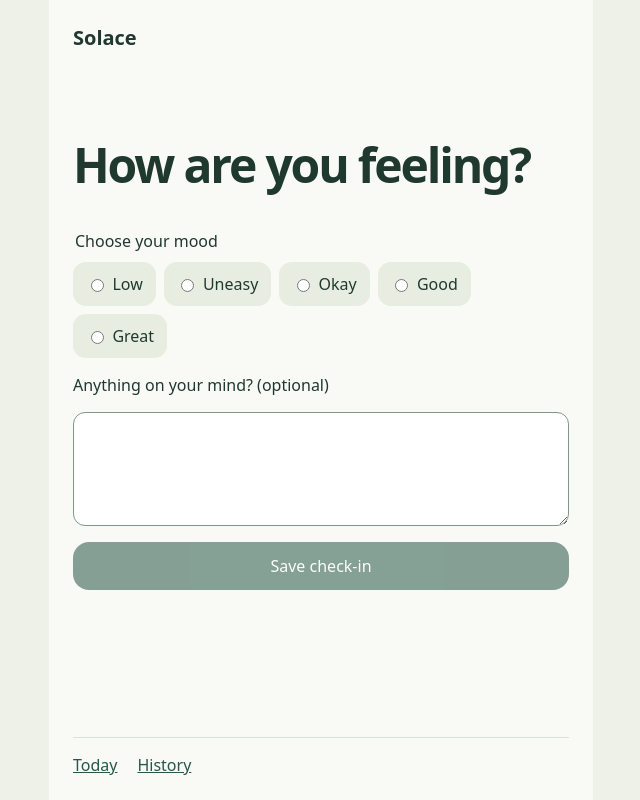
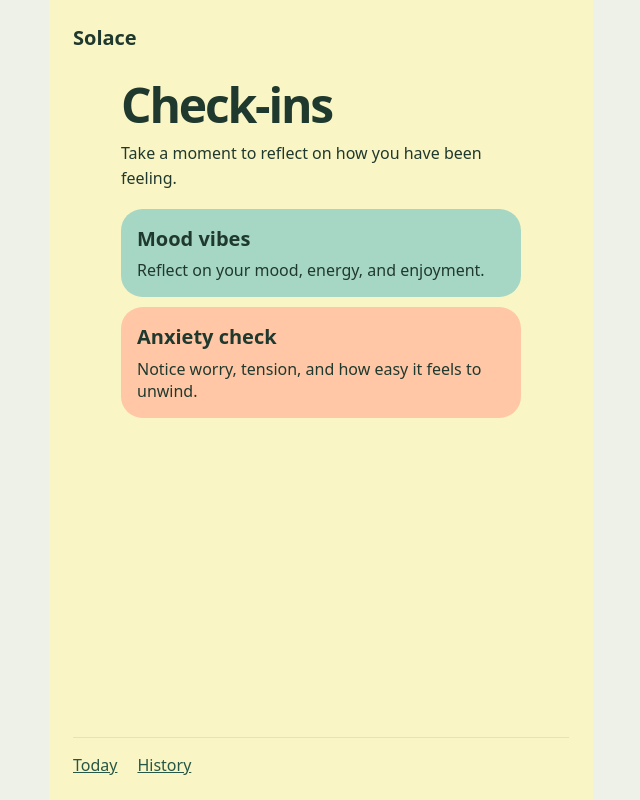
Before and after one commit to n9902492-stack/Solace-AI-, a Next.js app: page /today in a window 1280 px wide. Shown: the whole page, without its empty margins (319-959 px from the left). Built offline with nearby package versions, Linux system fonts and the light colour scheme.

Commit message:
Add guided wellness check-ins

```diff
--- a/src/app/globals.css
+++ b/src/app/globals.css
@@ -17,3 +17,23 @@ nav a { color: #275746; }
 .history { display: grid; gap: .75rem; padding: 0; list-style: none; }
 .history li { display: grid; gap: .35rem; background: #e7eee1; border-radius: .9rem; padding: 1rem; overflow-wrap: anywhere; }
 time { font-size: .85rem; }
+
+.shell { background: #faf5c4; padding-inline: clamp(1rem, 5vw, 1.5rem); }
+main { padding-block: 1.75rem; }
+main h1 { margin: 0 0 .75rem; }
+.history li p { margin: .5rem 0 0; }
+.guided { display: grid; gap: .65rem; width: min(100%, 25rem); margin-inline: auto; }
+.guided h1, .guided h2, .guided p { margin: 0; }
+.guided > p { margin-bottom: .5rem; }
+.topic-card, .wellness-card { display: grid; gap: .45rem; border: 0; border-radius: 1.35rem; padding: 1rem; text-align: left; color: inherit; }
+.topic-card { font: inherit; }
+button.topic-card, .answer-button, .guided-back { cursor: pointer; }
+button.topic-card strong { font-size: 1.25rem; }
+.topic-card h1 { font-size: 1.5rem; }
+.topic-card.mood { background: #a6d7c4; }
+.topic-card.anxiety { background: #ffc7a6; }
+.wellness-card, .answer-button { background: #fffef7; }
+.wellness-card ol { display: grid; gap: .65rem; margin: .25rem 0 0; padding-inline-start: 1.5rem; }
+.guided progress { width: 100%; accent-color: #275746; }
+.answer-button { border: 1px solid #e4e2cb; border-radius: 2rem; min-height: 44px; padding: .65rem 1rem; text-align: left; font: inherit; color: inherit; }
+.guided-back { justify-self: start; border: 0; background: transparent; color: inherit; font: inherit; min-height: 44px; }
--- a/src/app/today/page.tsx
+++ b/src/app/today/page.tsx
@@ -1,5 +1,5 @@
-import CheckInForm from "../../components/CheckInForm";
+import GuidedCheckIn from "../../components/GuidedCheckIn";
 
 export default function Today() {
-  return <section><h1>How are you feeling?</h1><CheckInForm /></section>;
+  return <GuidedCheckIn />;
 }
--- /dev/null
+++ b/src/components/GuidedCheckIn.tsx
@@ -0,0 +1,74 @@
+"use client";
+
+import Link from "next/link";
+import { useState } from "react";
+import { options, saveGuidedCheckIn, topics, type Answer, type Topic } from "../lib/guided-check-ins";
+
+export default function GuidedCheckIn() {
+  const [topic, setTopic] = useState<Topic | null>(null);
+  const [answers, setAnswers] = useState<Answer[]>([]);
+  const [error, setError] = useState("");
+
+  function answer(option: Answer) {
+    if (!topic || answers.length >= topics[topic].questions.length) return;
+    const next = [...answers, option];
+
+    if (next.length === topics[topic].questions.length) {
+      try {
+        saveGuidedCheckIn(topic, next);
+      } catch {
+        setError("Your check-in could not be saved. Please try again.");
+        return;
+      }
+    }
+
+    setError("");
+    setAnswers(next);
+  }
+
+  if (!topic) return (
+    <section className="guided">
+      <h1>Check-ins</h1>
+      <p>Take a moment to reflect on how you have been feeling.</p>
+      <button className="topic-card mood" onClick={() => setTopic("mood")}>
+        <strong>{topics.mood.title}</strong><span>{topics.mood.description}</span>
+      </button>
+      <button className="topic-card anxiety" onClick={() => setTopic("anxiety")}>
+        <strong>{topics.anxiety.title}</strong><span>{topics.anxiety.description}</span>
+      </button>
+    </section>
+  );
+
+  const { title, questions, moves } = topics[topic];
+  const step = answers.length;
+  if (step === questions.length) return (
+    <section className="guided">
+      <div className="topic-card mood"><h1>Check-in saved</h1><p>{title} · 4 of 4 questions</p></div>
+      <div className="wellness-card">
+        <h2>Your wellness moves</h2>
+        <ol>{moves.map(move => <li key={move}>{move}</li>)}</ol>
+      </div>
+      <Link className="button" href="/history">Done</Link>
+    </section>
+  );
+
+  return (
+    <section className="guided">
+      <button className="guided-back" onClick={() => {
+        setError("");
+        if (step === 0) setTopic(null);
+        else setAnswers(answers.slice(0, -1));
+      }}>← Back</button>
+      <div className={`topic-card ${topic}`} aria-live="polite">
+        <span>Question {step + 1} of {questions.length}</span>
+        <progress aria-label="Check-in progress" value={step} max={questions.length} />
+        <h1>Over the past 2 weeks…</h1>
+        <p>{questions[step]}</p>
+      </div>
+      {options.map(option => (
+        <button className="answer-button" key={option} onClick={() => answer(option)}>{option}</button>
+      ))}
+      {error && <p role="alert">{error}</p>}
+    </section>
+  );
+}
--- /dev/null
+++ b/src/lib/guided-check-ins.ts
@@ -0,0 +1,46 @@
+export const topics = {
+  mood: {
+    title: "Mood vibes",
+    description: "Reflect on your mood, energy, and enjoyment.",
+    questions: [
+      "How often did you find it hard to enjoy things you usually like?",
+      "How often did you feel low or discouraged?",
+      "How often did you feel short on energy?",
+      "How often did everyday tasks feel harder than usual?",
+    ],
+    moves: ["Name one small thing that went well today.", "Take a short walk or stretch if it feels comfortable.", "Send a message to someone you trust."],
+  },
+  anxiety: {
+    title: "Anxiety check",
+    description: "Notice worry, tension, and how easy it feels to unwind.",
+    questions: [
+      "How often did you feel tense or on edge?",
+      "How often did worries keep coming back?",
+      "How often did you find it hard to relax?",
+      "How often did worry make it hard to focus?",
+    ],
+    moves: ["Notice three things you can see around you.", "Write down one worry and one small next step.", "Take a short break from what you are doing."],
+  },
+} as const;
+
+export type Topic = keyof typeof topics;
+export const options = ["Not at all", "A little", "Often", "Nearly always"] as const;
+export type Answer = typeof options[number];
+
+const key = "solace-guided-check-ins-v1";
+
+export type GuidedCheckIn = {
+  id: string;
+  topic: Topic;
+  answers: Answer[];
+  createdAt: string;
+};
+
+export function readGuidedCheckIns(): GuidedCheckIn[] {
+  return JSON.parse(localStorage.getItem(key) ?? "[]");
+}
+
+export function saveGuidedCheckIn(topic: Topic, answers: Answer[]) {
+  const entry = { id: crypto.randomUUID(), topic, answers, createdAt: new Date().toISOString() };
+  localStorage.setItem(key, JSON.stringify([entry, ...readGuidedCheckIns()]));
+}
```
Also changed, not shown: src/components/CheckInHistory.tsx (+7 -4 lines).
